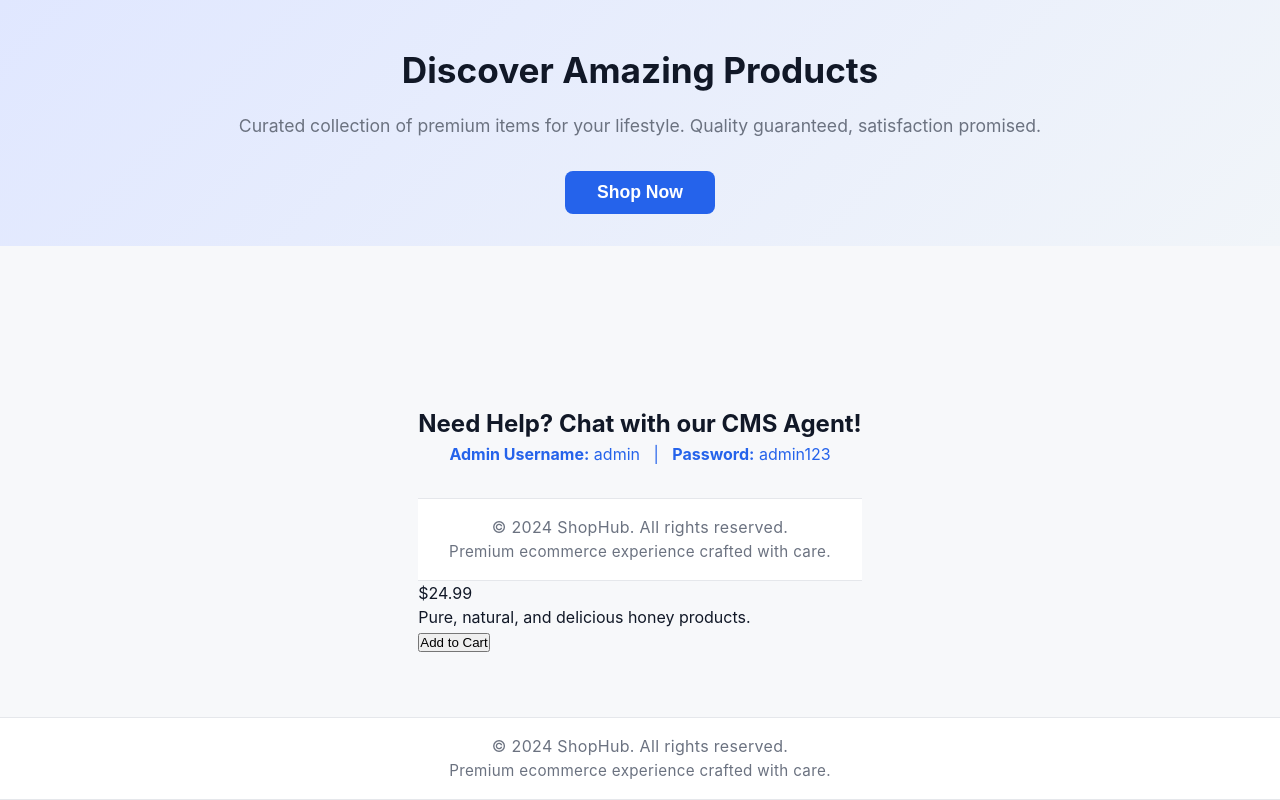
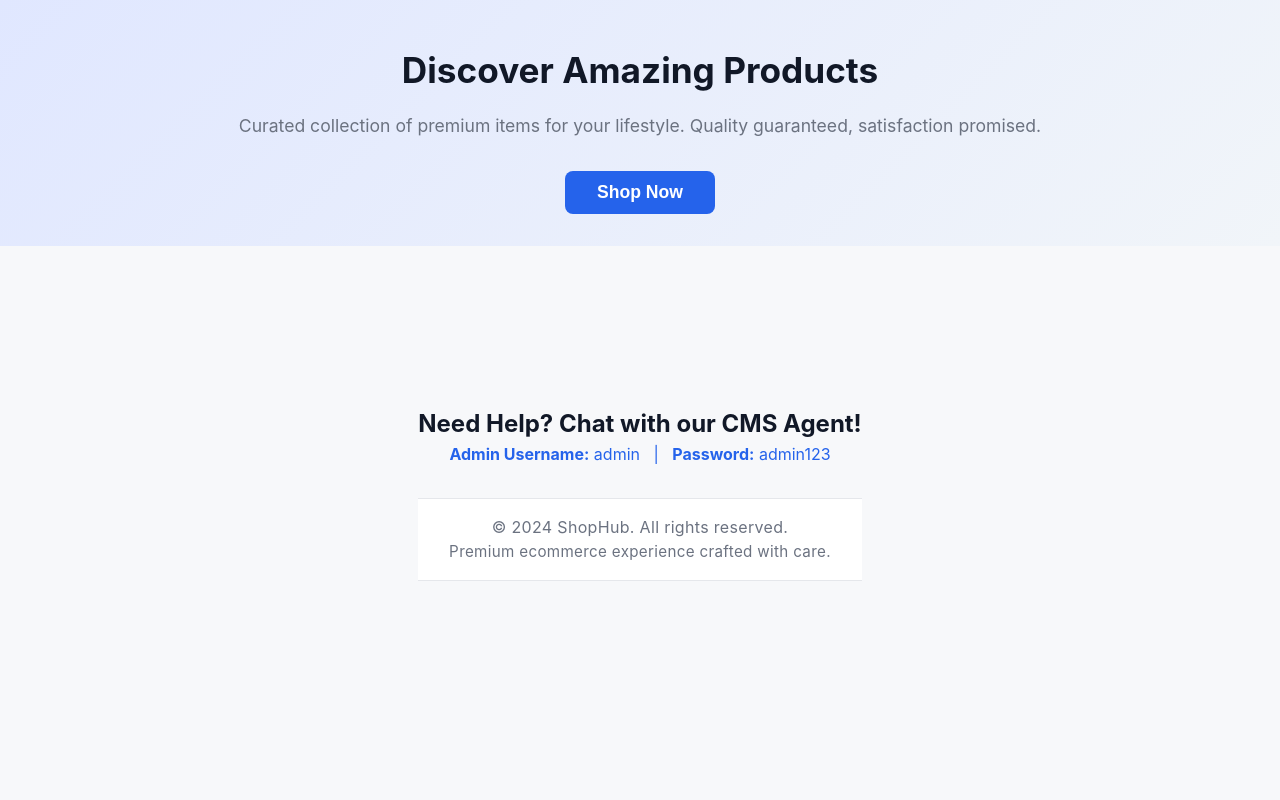
Before and after one commit to GHOSteD141/agent-devlopment-kit-repo, a plain HTML site: page cms-agent/shop.html in a window 1280 px wide. Shown: the part 1514-2314 px from the top of the page. After the commit the page ends 2127 px from the top, so only its background shows below. Drawn offline with Linux system fonts and the light colour scheme; files that its build step writes are made by us from their sources; no server answers.

Commit message:
Update shop.html

```diff
--- a/cms-agent/shop.html
+++ b/cms-agent/shop.html
@@ -204,14 +204,3 @@
   </div>
 </body>
 </html>
-        <div class="price">$24.99</div>
-        <p>Pure, natural, and delicious honey products.</p>
-        <button onclick="addToCart('Natural Honey & Bee Products')">Add to Cart</button>
-      </div>
-    </div>
-  <div class="footer">
-    &copy; 2024 ShopHub. All rights reserved.<br>
-    <span style="font-size:0.95rem;">Premium ecommerce experience crafted with care.</span>
-  </div>
-</body>
-</html>
```
